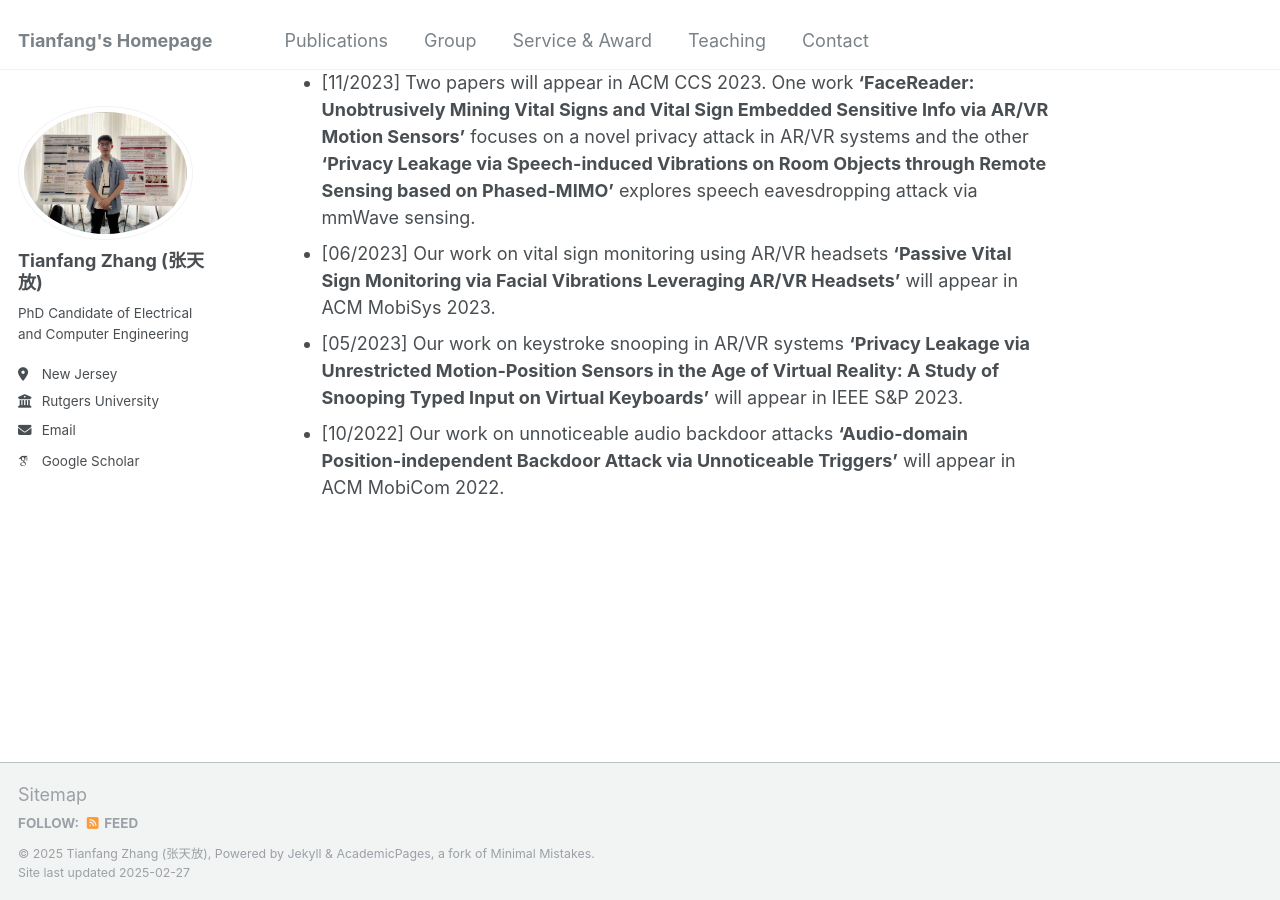
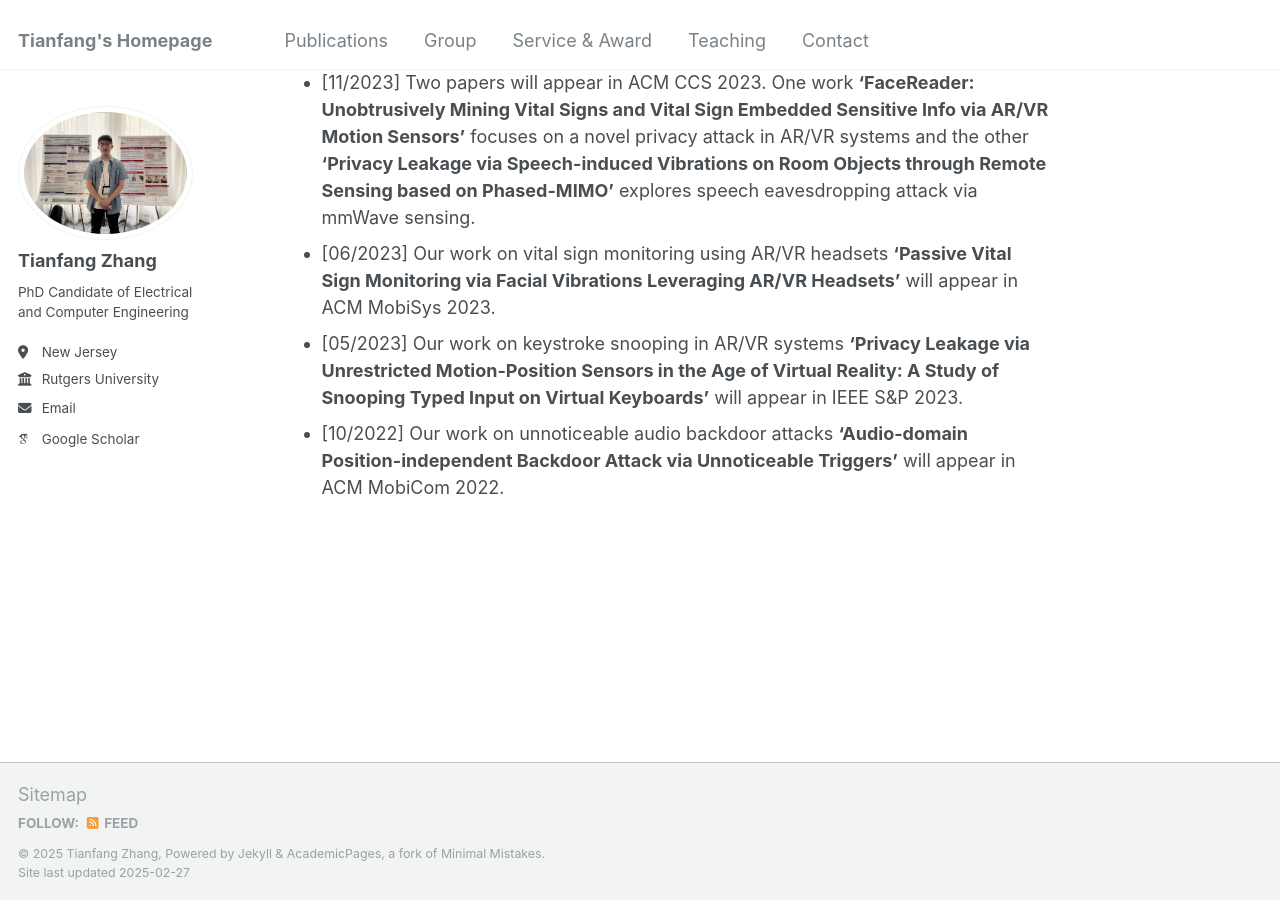
Before and after one commit to tianfang96/tianfang96.github.io, a Jekyll site: the page built from _pages/about.md, in a window 1280 px wide and 900 px high, scrolled down 1045 px. Built offline with Jekyll 4.4.1, drawn with Linux system fonts in a browser that asks for light colours; some web fonts are replaced.

Commit message:
Update _config.yml

```diff
--- a/_config.yml
+++ b/_config.yml
@@ -10,7 +10,7 @@
 locale                   : "en-US"
 title                    : "Tianfang's Homepage"
 title_separator          : "-"
-name                     : &name "Tianfang Zhang (张天放)"
+name                     : &name "Tianfang Zhang"
 description              : &description "PhD Candidate, Electrical and Computer Engineering, Rutgers University"
 url                      : https://tianfang96.github.io # the base hostname & protocol for your site e.g. "https://[your GitHub username].github.io"
 baseurl                  : "" # the subpath of your site, e.g. "/blog"
@@ -22,7 +22,7 @@ repository               : "tianfang96/tianfang96.github.io"
 author:
   # Biographic information
   avatar           : "profile.jpg"
-  name             : "Tianfang Zhang (张天放)"
+  name             : "Tianfang Zhang"
   pronouns         : # example: "she/her"
   bio              : "PhD Candidate of Electrical and Computer Engineering"
   location         : "New Jersey"
```
